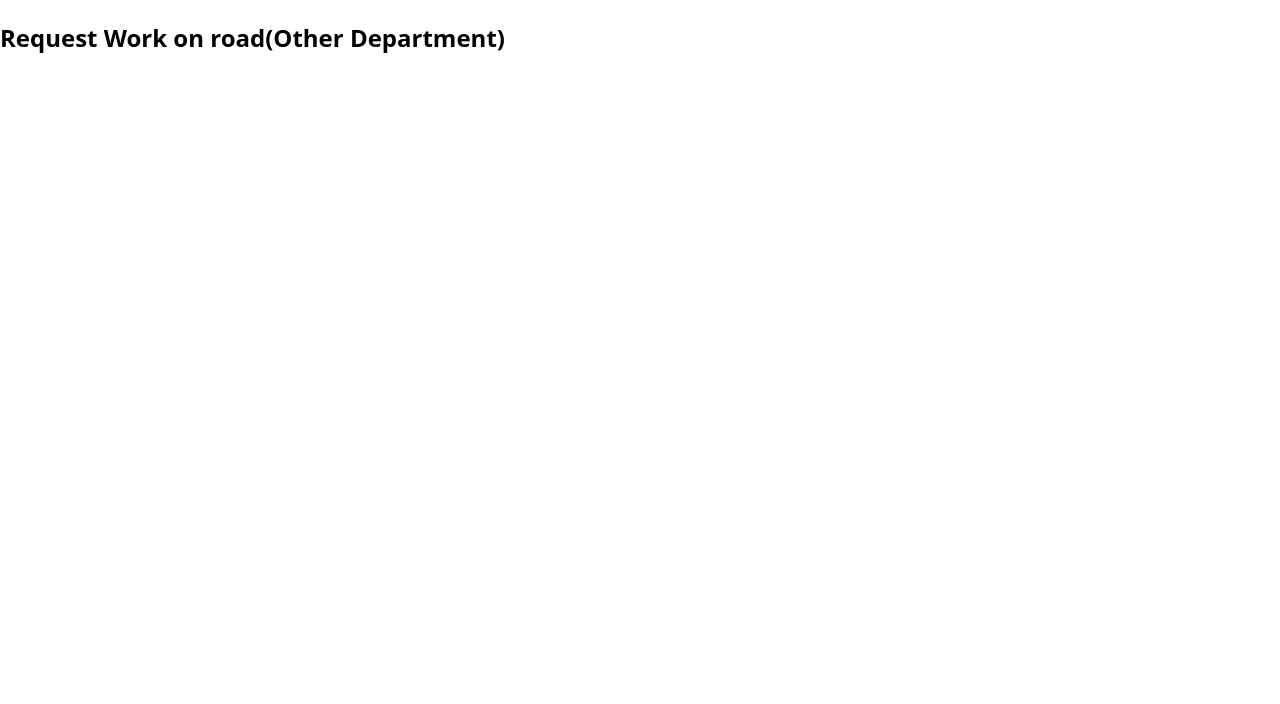
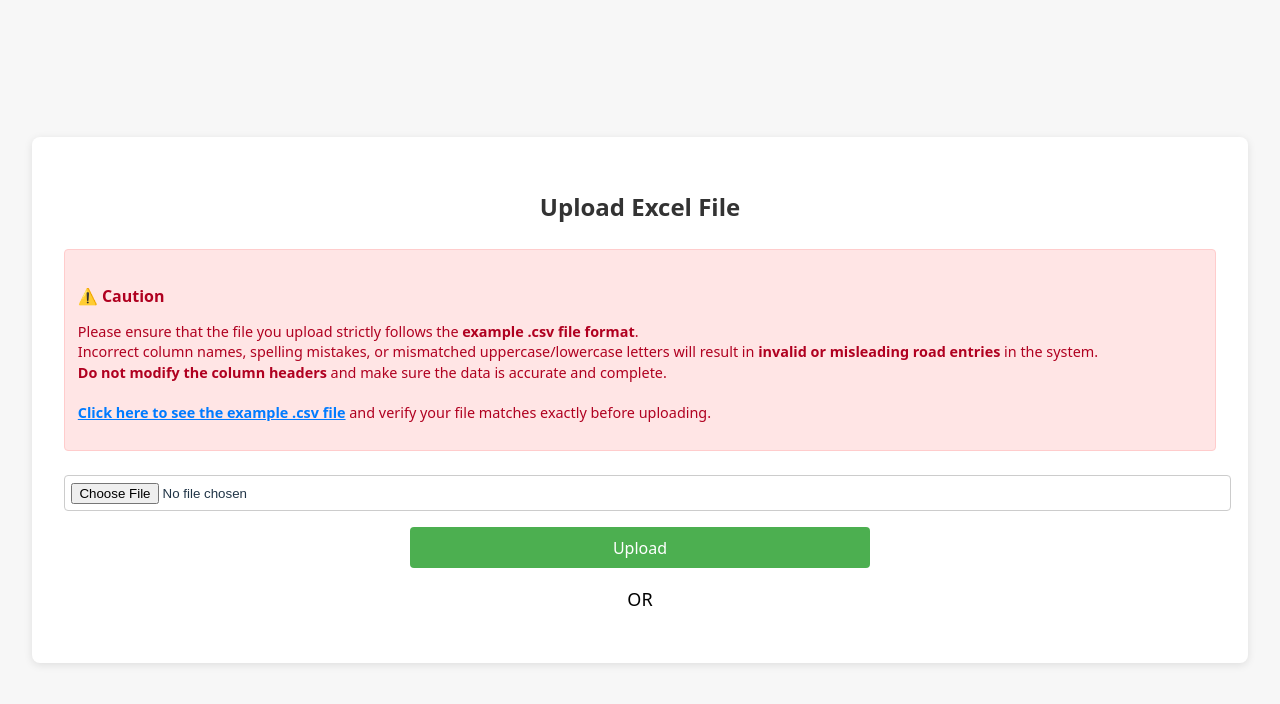
Before and after one commit to ADC-Mahendragarh-C4GT/Frontend, a React (Vite) app: page /NewRoad in a window 1280 px wide. Shown: the top 704 px of the page. Built offline with nearby package versions, Linux system fonts and the light colour scheme.

Commit message:
Upload CSV Road and add in DB is complete

```diff
--- a/src/api/api.ts
+++ b/src/api/api.ts
@@ -239,3 +239,16 @@ export const updateRequestStatus = (id: number,payload: { status: string; respon
     }
   });
 };
+
+
+export const uploadExcel = (file: File) => {
+  const formData = new FormData();
+  formData.append("file", file);
+  const token = localStorage.getItem("access_token");
+  return api.post("/upload-csv/", formData, {
+    headers: {
+      "Content-Type": "multipart/form-data",
+      Authorization: `Bearer ${token}`,
+    },
+  });
+};
--- a/src/components/JuniorEngineer/NewRoad.jsx
+++ b/src/components/JuniorEngineer/NewRoad.jsx
@@ -1,11 +1,193 @@
-import React, { useState, useEffect } from "react";
-import { useNavigate } from "react-router-dom";
-import { submitOtherDepartmentRequest, getRoads } from "../../api/api";
-import { display, justifyContent } from "@mui/system";
+import React, { useState } from "react";
+import axios from "axios";
+import { uploadExcel } from "../../api/api";
 
-export default function NewRoad() {
+const NewRoad = () => {
+  const [file, setFile] = useState(null);
+  const [message, setMessage] = useState("");
+  const [loading, setLoading] = useState(false);
+
+  const handleFileChange = (e) => {
+    setFile(e.target.files[0]);
+  };
+
+  const handleSubmit = async (e) => {
+    e.preventDefault();
+
+    if (!file) {
+      setMessage("❌ Please select a file.");
+      return;
+    }
+
+    console.log(
+      `[${new Date().toLocaleTimeString()}] Uploading file: ${file.name}`
+    );
+
+    try {
+      setLoading(true);
+      setMessage("");
+
+      const response = await uploadExcel(file);
+
+      console.log(
+        `[${new Date().toLocaleTimeString()}] Upload successful:`,
+        response.data
+      );
+
+      setMessage(`✅ ${response.data.message}`);
+    } catch (error) {
+      console.error(
+        `[${new Date().toLocaleTimeString()}] Upload failed:`,
+        error
+      );
+      setMessage("❌ Upload failed.");
+    } finally {
+      setLoading(false);
+    }
+  };
 
   return (
-    <h2 style={{ color: "#000000" }}>Request Work on road(Other Department)</h2>
+    <div style={styles.container}>
+      <div style={styles.card}>
+        <h2 style={styles.heading}>Upload Excel File</h2>
+        <div style={styles.cautionBox}>
+          <h4 style={{ marginBottom: "0.5rem", color: "#b00020" }}>
+            ⚠️ Caution
+          </h4>
+          <p style={styles.cautionText}>
+            Please ensure that the file you upload strictly follows the{" "}
+            <strong>example .csv file format</strong>.
+            <br />
+            Incorrect column names, spelling mistakes, or mismatched
+            uppercase/lowercase letters will result in{" "}
+            <strong>invalid or misleading road entries</strong> in the system.
+            <br />
+            <strong>Do not modify the column headers</strong> and make sure the
+            data is accurate and complete.
+            <br />
+            <br />{" "}
+            <a
+              href="/example.csv"
+              download
+              style={{
+                color: "#007BFF",
+                textDecoration: "underline",
+                fontWeight: "bold",
+              }}
+            >
+              Click here to see the example .csv file
+            </a>{" "}
+            and verify your file matches exactly before uploading.
+          </p>
+        </div>
+        <br />
+        <form onSubmit={handleSubmit}>
+          <input
+            type="file"
+            accept=".csv"
+            onChange={handleFileChange}
+            style={styles.fileInput}
+          />
+          <div
+            style={{ width: "100%", display: "flex", justifyContent: "center" }}
+          >
+            <button
+              type="submit"
+              disabled={loading}
+              style={styles.button}
+              onMouseOver={(e) => (e.target.style.backgroundColor = "#45a049")}
+              onMouseOut={(e) => (e.target.style.backgroundColor = "#4CAF50")}
+            >
+              {loading ? "Uploading..." : "Upload"}
+            </button>
+          </div>
+        </form>
+
+        {message && (
+          <p
+            style={{
+              ...styles.message,
+              color: message.startsWith("✅") ? "green" : "red",
+            }}
+          >
+            {message}
+          </p>
+        )}
+        <div style={{ justifyContent: "center", display: "flex" , width:'100%'}}>
+          <p style={styles.or}>OR</p>
+        </div>
+
+        <div style={{ justifyContent: "center", display: "flex" , width:'100%'}}>
+
+        </div>
+      </div>
+    </div>
   );
-}
+};
+
+export default NewRoad;
+
+const styles = {
+  container: {
+    display: "flex",
+    justifyContent: "center",
+    alignItems: "center",
+    minHeight: "100vh",
+    backgroundColor: "#f7f7f7",
+  },
+  card: {
+    backgroundColor: "#fff",
+    padding: "2rem",
+    borderRadius: "8px",
+    boxShadow: "0 2px 8px rgba(0,0,0,0.1)",
+    width: "90%",
+  },
+  heading: {
+    textAlign: "center",
+    marginBottom: "1.5rem",
+    color: "#333",
+  },
+  fileInput: {
+    display: "block",
+    width: "100%",
+    padding: "0.4rem",
+    borderRadius: "4px",
+    border: "1px solid #ccc",
+    marginBottom: "1rem",
+    cursor: "pointer",
+  },
+  button: {
+    width: "40%",
+    padding: "0.6rem",
+    border: "none",
+    borderRadius: "4px",
+    backgroundColor: "#4CAF50",
+    color: "#fff",
+    fontSize: "1rem",
+    cursor: "pointer",
+    display: "flex",
+    justifyContent: "center",
+    transition: "background 0.3s",
+  },
+  message: {
+    marginTop: "1rem",
+    textAlign: "center",
+    fontWeight: "500",
+  },
+  cautionBox: {
+    marginTop: "1rem",
+    backgroundColor: "#ffe5e5",
+    padding: "0.8rem",
+    borderRadius: "4px",
+    border: "1px solid #ffcccc",
+  },
+  cautionText: {
+    fontSize: "0.9rem",
+    color: "#b00020",
+    lineHeight: "1.4",
+  },
+  or: {
+    fontSize: "large",
+    color: "#000",
+  },
+};
```
Also changed, not shown: public/example.csv (added).
